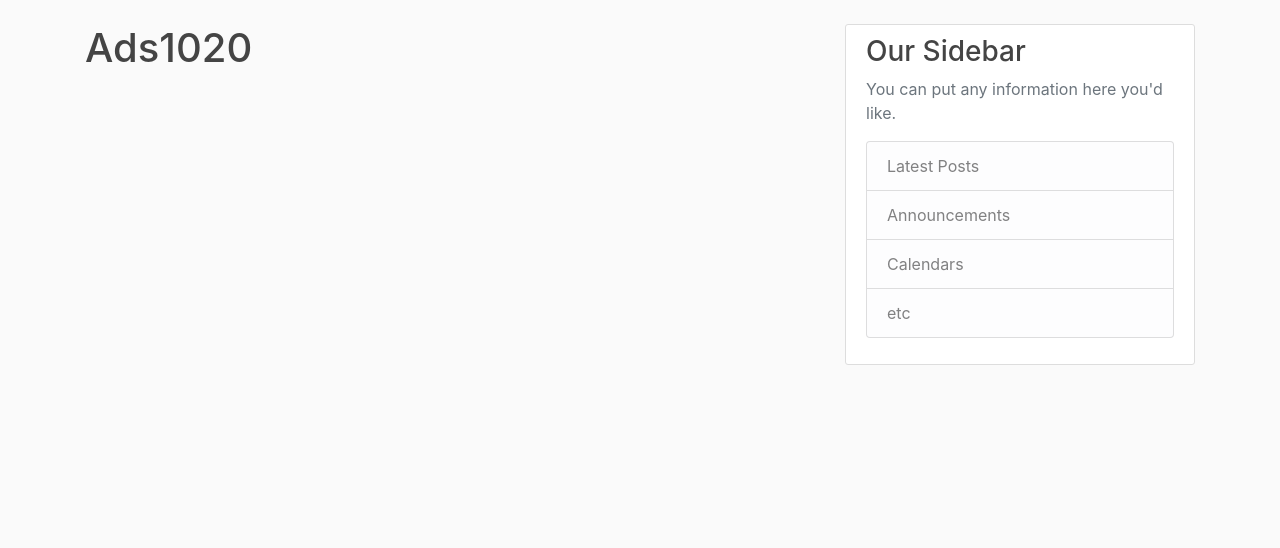
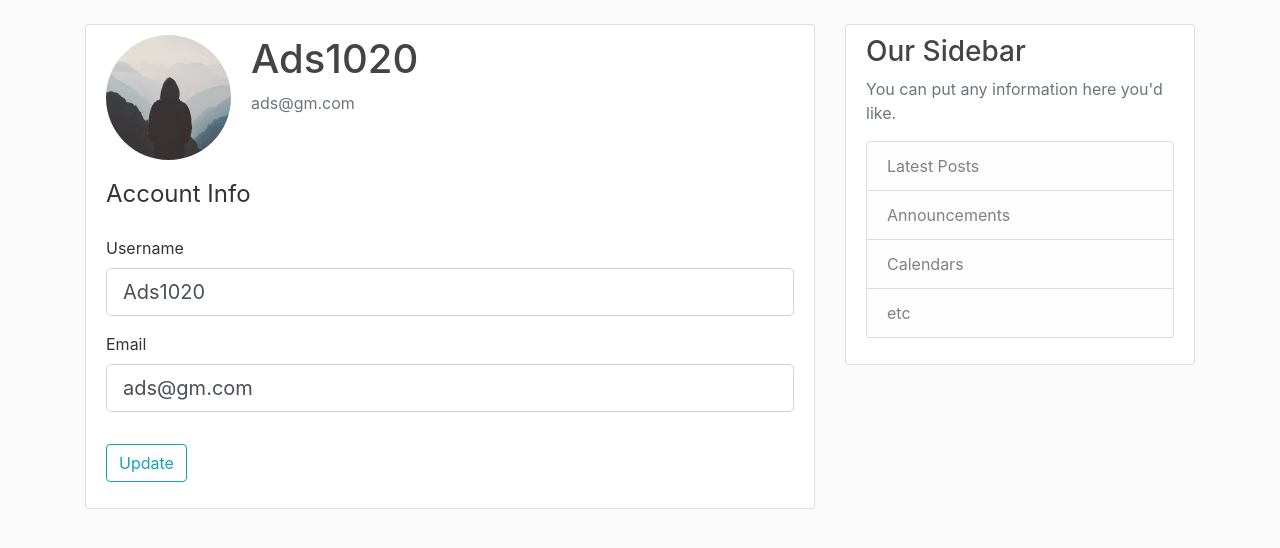
Before and after one commit to Advika1030/flask-blog, a Flask app: page /account in a window 1280 px wide. Shown: the part 56-604 px from the top of the page. Run offline with Flask 3, Linux system fonts and the light colour scheme; a user stored in the database is signed in; some libraries are stand-ins or nearby versions.

Commit message:
Adding profile Picture and Account info changes

```diff
--- a/flaskBlog/form.py
+++ b/flaskBlog/form.py
@@ -1,5 +1,7 @@
 
 from flask_wtf import FlaskForm
+from flask_wtf.file import FileField, FileAllowed
+from flask_login import current_user
 from wtforms import StringField, PasswordField, SubmitField, BooleanField
 from wtforms.validators import DataRequired, Length, Email, EqualTo, ValidationError
 from flaskBlog.models import User
@@ -11,6 +13,7 @@ class RegistrationForm(FlaskForm):
 
     password = PasswordField('Password', validators=[DataRequired()])
     confirm_password = PasswordField('Confirm Password', validators=[DataRequired(), EqualTo('password')])
+    picture = FileField('Update Profile Picture', validators = [FileAllowed(['jpg','png'])])
     submit = SubmitField('Sign Up')
 
     def validate_username(self,username):
@@ -32,3 +35,25 @@ class LoginForm(FlaskForm):
     password = PasswordField('Password', validators=[DataRequired()])
     remember = BooleanField('Remember me')
     submit = SubmitField('Login')
+
+
+
+class UpdateAccountForm(FlaskForm):
+    username = StringField('Username', validators=[DataRequired(), Length(min=2, max=20)])
+
+    email = StringField('Email', validators=[DataRequired(), Email()])
+
+    submit = SubmitField('Update')
+
+    def validate_username(self,username):
+        if username.data != current_user.username:
+            user = User.query.filter_by(username = username.data).first()
+            if user:
+                raise ValidationError('That username is taken. Please choose a different one')
+
+
+    def validate_email(self,email):
+        if email.data != current_user.email:
+            user = User.query.filter_by(email = email.data).first()
+            if user:
+                raise ValidationError('That email is taken. Please choose a different one')
--- a/flaskBlog/routes.py
+++ b/flaskBlog/routes.py
@@ -1,7 +1,7 @@
 from flask import render_template, url_for, flash, redirect, request
 from datetime import datetime
 from flaskBlog import app, db, bcrypt
-from flaskBlog.form import RegistrationForm, LoginForm
+from flaskBlog.form import RegistrationForm, LoginForm, UpdateAccountForm
 from flaskBlog.models import User,Post
 from flask_login import login_user, current_user, logout_user, login_required
 
@@ -64,7 +64,18 @@ def logout():
     logout_user()
     return redirect(url_for('home'))
 
-@app.route("/account")
+@app.route("/account", methods = ['GET','POST'])
 @login_required
 def account():
-    return render_template('account.html', title = 'Account')
+    form = UpdateAccountForm()
+    if form.validate_on_submit():
+        current_user.username = form.username.data
+        current_user.email = form.email.data
+        db.session.commit()
+        flash('Your account has been updated!','success')
+        return redirect(url_for('account'))
+    elif request.method == 'GET':
+        form.username.data = current_user.username
+        form.email.data = current_user.email
+    image_file = url_for('static',filename = 'profile_pics/'+current_user.image_file)
+    return render_template('account.html', title = 'Account', image_file = image_file, form = form)
--- a/flaskBlog/templates/account.html
+++ b/flaskBlog/templates/account.html
@@ -1,4 +1,59 @@
 {% extends "layout.html" %}
 {% block content %}
-    <h1>{{ current_user.username }}</h1>
+<div class="content-section">
+    <div class="media">
+      <img class="rounded-circle account-img" src="{{ image_file}}">
+      <div class="media-body">
+        <h2 class="account-heading">{{ current_user.username }}</h2>
+        <p class="text-secondary">{{ current_user.email }}</p>
+      </div>
+    </div>
+
+        <form action="" method="POST">
+            {{ form.hidden_tag() }}
+            <fieldset class="form-group">
+                <legend class="border-botton mb-4">Account Info</legend>
+                <div class="form-group">
+                    {{ form.username.label(class="form-control-label") }} <!-- bootstrap-->
+
+                    {% if form.username.errors %}
+                    {{ form.username(class="form-control form-control-lg is-invalid") }}
+                    <div class="invalid-feedback">
+                        {% for error in form.username.errors %}
+                        <span>
+                            {{ error }}
+                        </span>
+                        {% endfor %}
+                    </div>
+                    {% else %}
+                    {{ form.username(class="form-control form-control-lg") }}
+                    {% endif %}
+
+
+                </div>
+                <div class="form-group">
+                    {{ form.email.label(class="form-control-label") }} <!-- bootstrap-->
+
+                    {% if form.email.errors %}
+                    {{ form.email(class="form-control form-control-lg is-invalid") }}
+                    <div class="invalid-feedback">
+                        {% for error in form.email.errors %}
+                        <span>
+                            {{ error }}
+                        </span>
+                        {% endfor %}
+                    </div>
+                    {% else %}
+                    {{ form.email(class="form-control form-control-lg") }}
+                    {% endif %}
+                </div>
+
+            </fieldset>
+            <div class="form-group">
+                {{ form.submit(class = "btn btn-outline-info")}}
+            </div>
+        </form>
+
+
+  </div>
 {% endblock content %}
```
Also changed, not shown: flaskBlog/static/profile_pics/default.jpg (added), instance/site.db, 2 other files.
